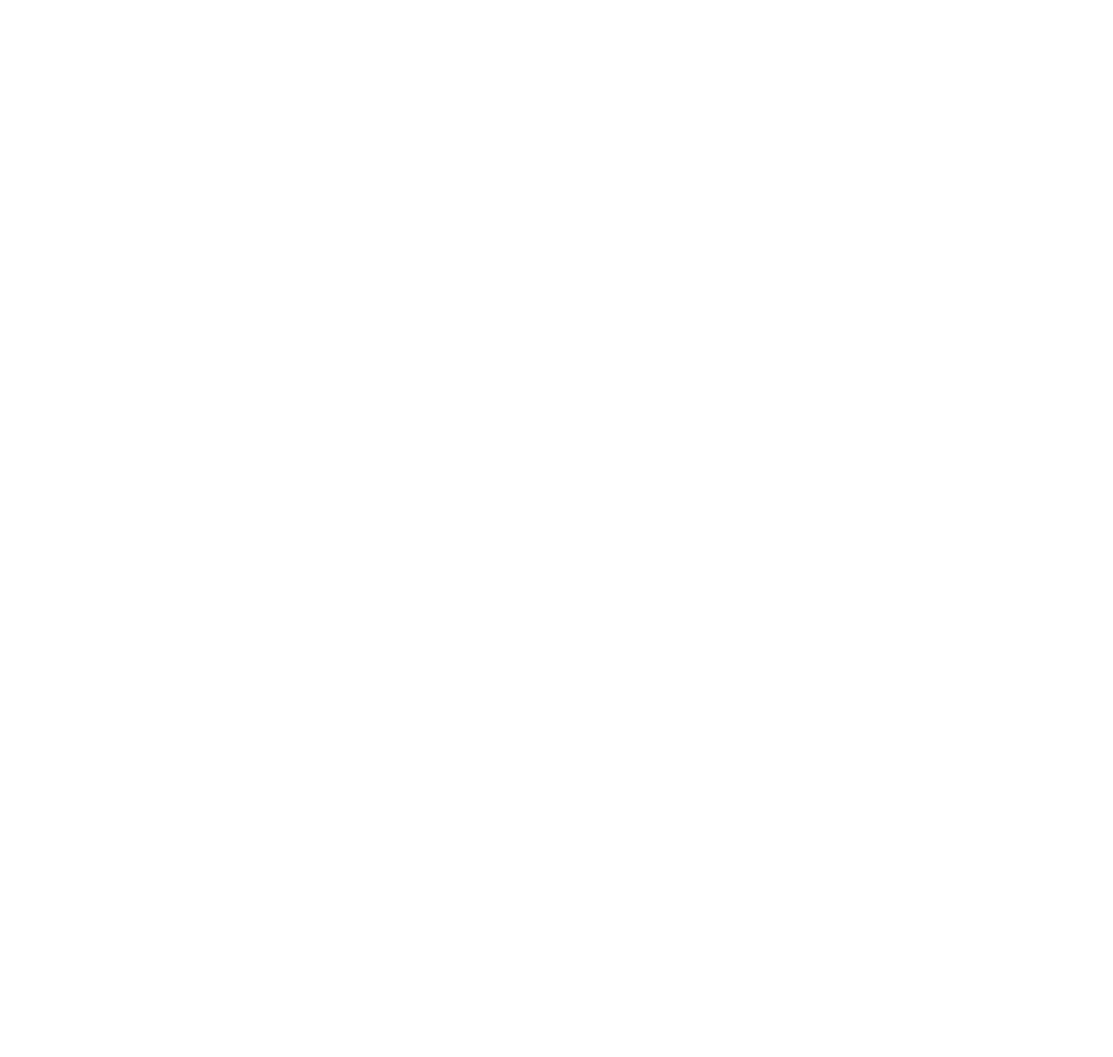
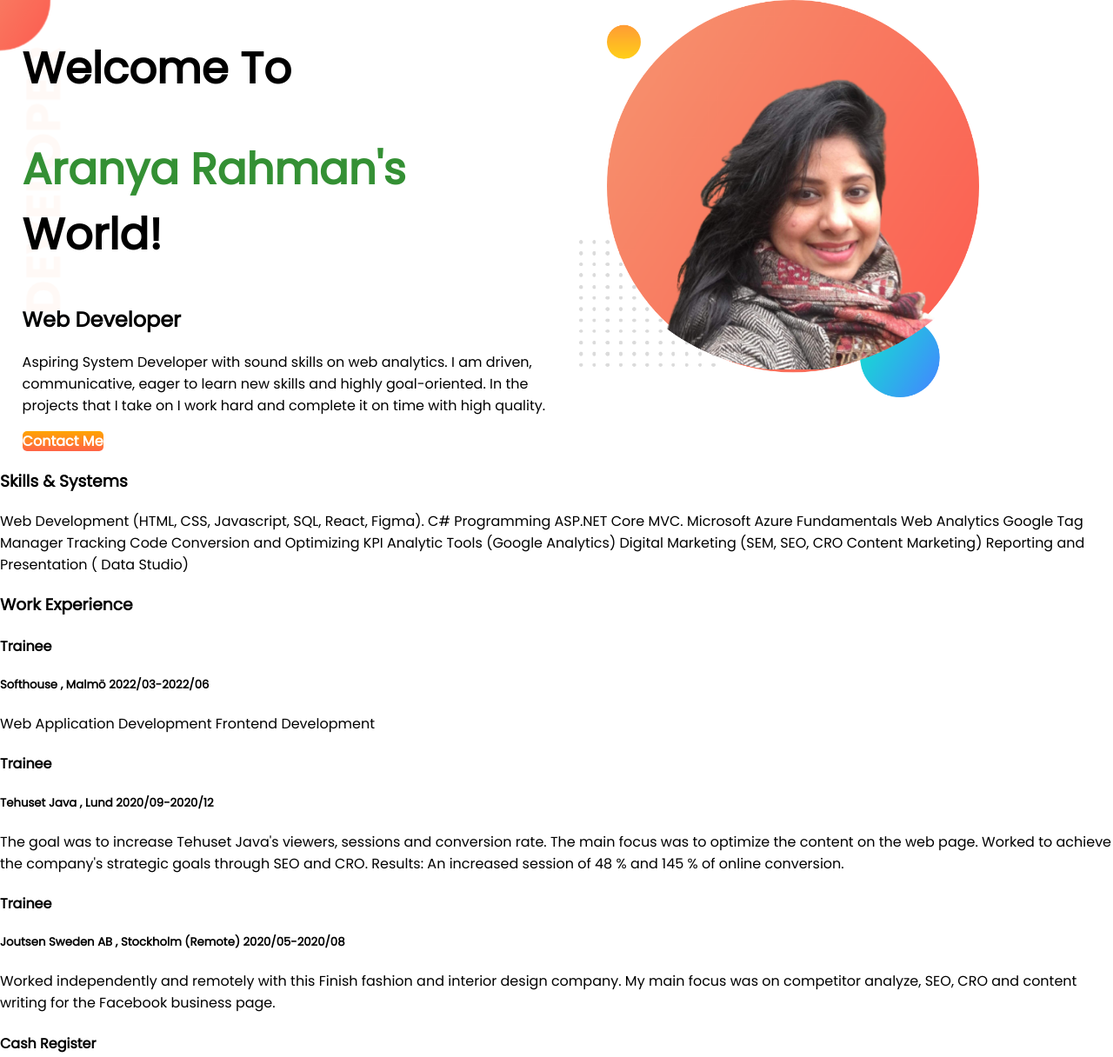
Before and after one commit to Aranya2021/developer-portfolio, a plain HTML site: page index.html in a window 1280 px wide. Shown: the top 1216 px of the page at 87% size. Before the commit the page ends 800 px from the top, so only its background shows below. Drawn offline with Linux system fonts and the light colour scheme.

Commit message:
top banner added

```diff
--- a/index.html
+++ b/index.html
@@ -5,10 +5,81 @@
     <meta http-equiv="X-UA-Compatible" content="IE=edge">
     <meta name="viewport" content="width=device-width, initial-scale=1.0">
     <title>Aranya Portfolio</title>
+    <link rel="preconnect" href="https://fonts.googleapis.com">
+    <link rel="preconnect" href="https://fonts.gstatic.com" crossorigin>
+    <link href="https://fonts.googleapis.com/css2?family=Poppins&display=swap" rel="stylesheet">
     <link rel="stylesheet" href="style.css">
 
 </head>
 <body>
+    <section class="top-banner">
+        <div class="half-width">
+            <h1> Welcome To</h1>
+            <h1 ><span class="green-color">Aranya Rahman's</span> World!</h1>
+
+            <h2>Web Developer</h2>
+            <p>Aspiring System Developer with sound skills on web analytics. I am driven, communicative, eager to learn new skills and highly goal-oriented. In the projects that I take on I work hard and complete it on time with high quality. </p>
+            <a class="link-button" target="_blank" href="https://www.linkedin.com/in/aranyasoftdev/">Contact Me</a>
+        </div>
+
+        <div class="half-width">
+            <img src="images/portfolio-pic.png" alt="">
+        </div>
+    </section>
+
+    <h3>Skills & Systems</h3>
+    <p>
+        Web Development (HTML, CSS, Javascript,  SQL, React, Figma).
+        C# Programming ASP.NET Core MVC.
+        Microsoft Azure Fundamentals
+        Web Analytics
+        Google Tag Manager
+        Tracking Code Conversion and Optimizing
+        KPI Analytic Tools (Google Analytics)
+        Digital Marketing (SEM, SEO, CRO Content
+        Marketing)
+        Reporting and Presentation ( Data Studio)</p>
+
+    <h3>Work Experience</h3>
+    <h4>Trainee </h4>
+    <h5>Softhouse , Malmö 2022/03-2022/06</h5>
+        <p>
+        Web Application Development
+        Frontend Development
+        </p>
+
+    <h4>Trainee </h4>
+    <h5>Tehuset Java , Lund 2020/09-2020/12</h5>
+    <p>
+        The goal was to increase Tehuset Java's viewers, sessions and conversion rate. The main focus was to optimize the content on the web page. Worked to achieve the company's strategic goals through SEO and CRO. Results: An increased session of 48 % and 145 % of online conversion.
+    </p>
+
+    <h4>Trainee </h4>
+    <h5>Joutsen Sweden AB , Stockholm (Remote) 2020/05-2020/08</h5>
+    <p>Worked independently and remotely with this Finish fashion and interior design company. My main focus was on competitor analyze, SEO, CRO and content writing for the Facebook business page.</p>
+
+    <h4>Cash Register</h4>
+    <h5>Netto/Coop, Malmö  2010/05 - current</h5>
+    <p>The role includes cash management, warehouse work, inventory and customer service.</p>
+
+    <h3>Education</h3>
+    <h4>.Net Programmer & System Developer
+        Lexicon, Malmö 2021/10 – 2022/06</h4>
+            <p>
+                C# ASP.NET Core MVC.
+    Application Development.
+    Handling of database.
+    Microsoft Azure Fundamentals.
+            </p>
+    <h4>Medieinstitutet, Malmö 2018/08 – 2020/12</h4>
+    <p>Higher Vocational Graduation on web analytics, digital behaviour, planning and strategy.</p>
+
+
+
+
+
+
+
 
 </body>
 </html>
--- a/style.css
+++ b/style.css
@@ -0,0 +1,33 @@
+body{
+    font-family: 'Poppins', sans-serif;
+    margin: 0%;
+}
+h1{
+    font-size: 50px;
+}
+.green-color{
+    color: rgb(52, 144, 52);
+}
+section{
+    display: flex;
+}
+.half-width{
+    width: 50%;
+    padding-left: 2%;
+}
+.half-width img{
+    width: 75%;
+    padding-right: 0;
+}
+.link-button{
+    text-decoration: none;
+    background-image: linear-gradient(orange,tomato);
+    padding: 20px,80px;
+    color: white;
+    font-weight: 700;
+    border-radius: 5px;
+}
+.top-banner{
+    background-image: url(images/top-banner.png);
+    background-repeat: no-repeat;
+}
```
Also changed, not shown: images/arn-summer.jpg (added), images/dream-bg.png (added), images/exp-bg.png (added), images/ikeaMe.jpg (added), images/jhankar.png (added), images/jhankar2.png (added), images/my-bg.png (added), images/my-bg2.png (added), images/picAranya.jpg (added), images/portfolio-pic.png (added), images/top-banner.png (added), images/whiteMe.jpg (added).
